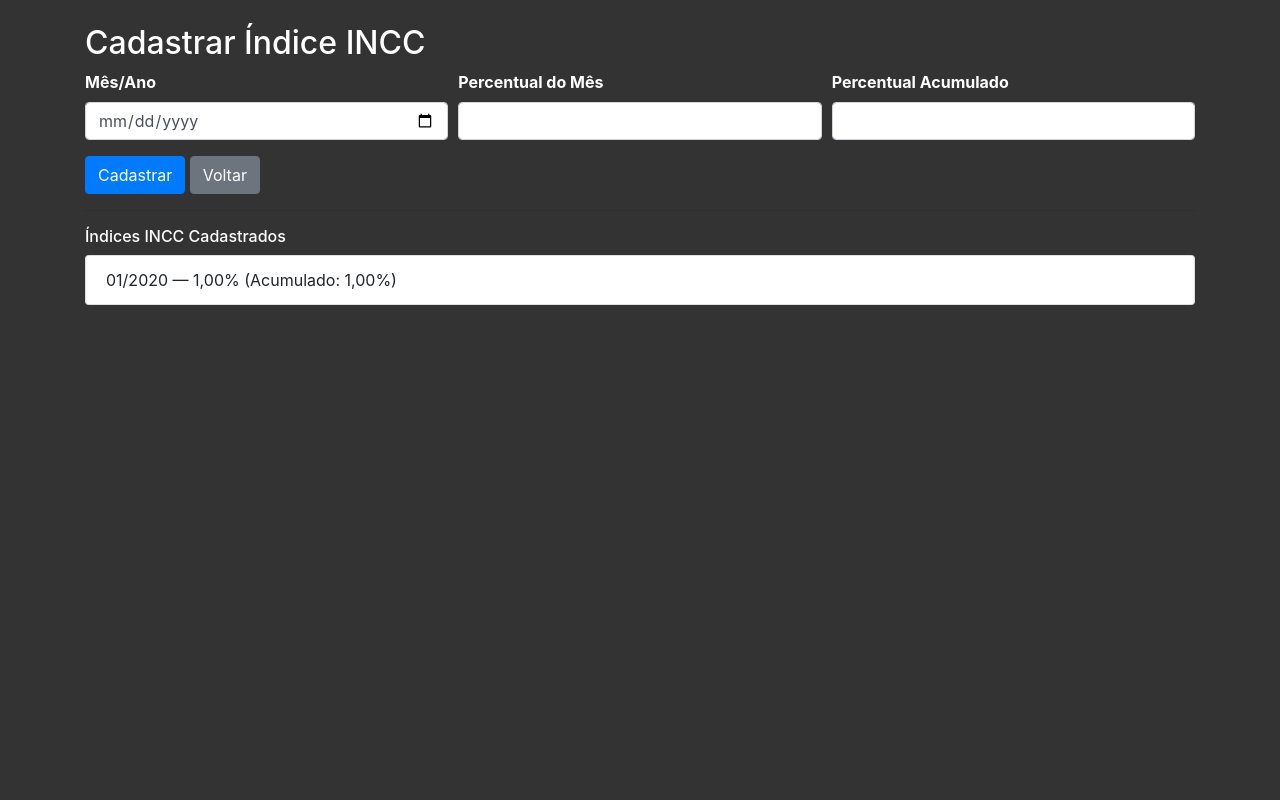
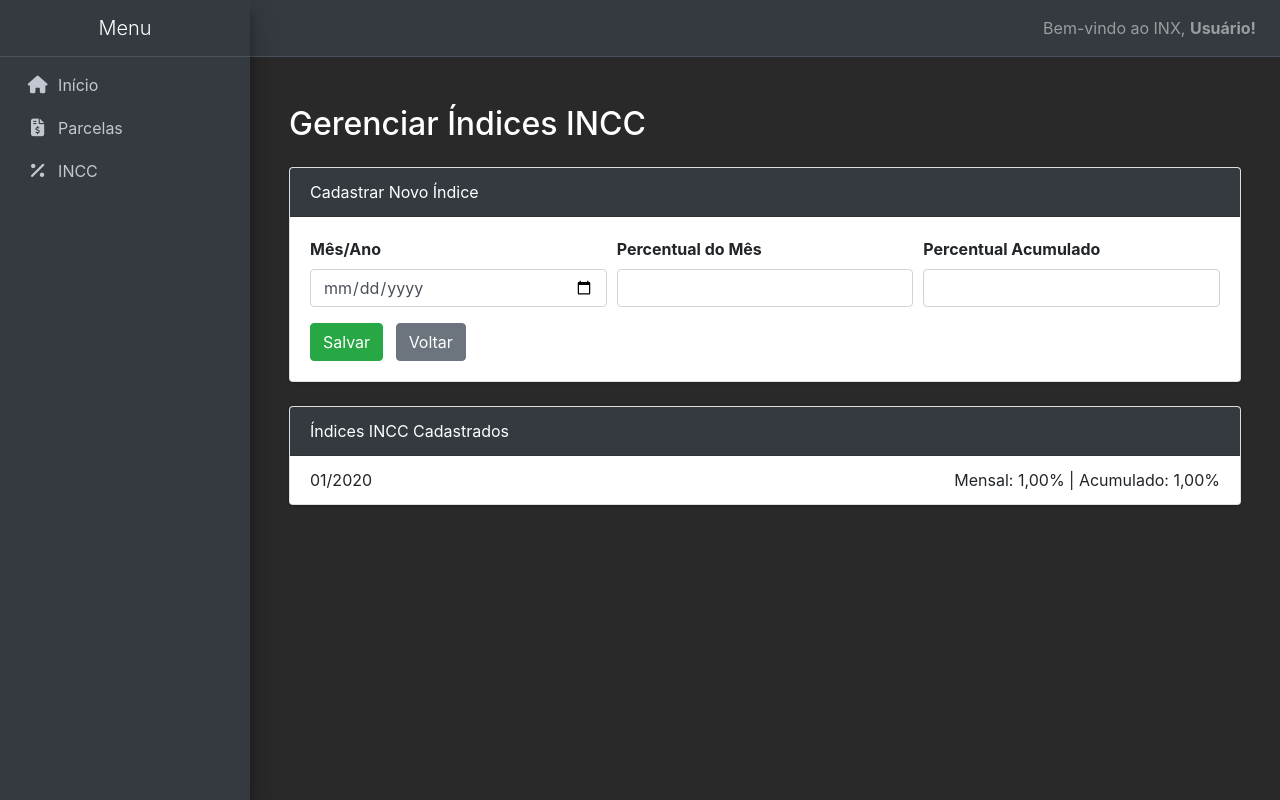
Before and after one commit to RafaelCirn3/INCC-Calculator, a Django app: page /incc/ in a window 1280 px wide. Run offline with Django 5.2, Linux system fonts and the light colour scheme; tables that the repository leaves empty hold one stand-in row (values such as "Sample post"); some libraries are stand-ins or nearby versions.

Commit message:
feat- :arrow_up: adição da estilização + versão api para adição do INCC

```diff
--- /dev/null
+++ b/app/api/urls.py
@@ -0,0 +1,12 @@
+# app/urls.py
+
+from django.urls import path, include
+from rest_framework.routers import DefaultRouter
+from .viewsets import INCCIndexViewSet
+
+router = DefaultRouter()
+router.register(r'incc', INCCIndexViewSet, basename='inccindex')
+
+urlpatterns = [
+    path('', include(router.urls)),
+]
--- a/app/templates/base.html
+++ b/app/templates/base.html
@@ -3,77 +3,87 @@
 <html lang="pt-br">
 <head>
     <meta charset="UTF-8">
-    <title>{% block title %}Sistema de Parcelas{% endblock %}</title>
+    <title>{% block title %}INX - INCC Indexer{% endblock %}</title>
     <link rel="stylesheet" href="https://cdn.jsdelivr.net/npm/admin-lte@3.2/dist/css/adminlte.min.css">
     <link rel="stylesheet" href="https://cdn.jsdelivr.net/npm/bootstrap@4.6.2/dist/css/bootstrap.min.css">
 </head>
-<body class="hold-transition sidebar-mini" style="background-color: #333333;">
+<body class="hold-transition sidebar-mini layout-fixed" style="background-color: #333333;">
 
 <div class="wrapper">
-    <!-- Alerta se não houver índices INCC -->
 
+    <!-- Navbar -->
+    <nav class="main-header navbar navbar-expand navbar-dark bg-dark">
+        <ul class="navbar-nav ml-auto">
+            <li class="nav-item">
+                <span class="nav-link">Bem-vindo ao INX, <strong>Usuário!</strong></span>
+            </li>
+        </ul>
+    </nav>
 
-    <section class="content">
-        {% block content %}{% endblock %}
-    </section>
-</div>
+    <!-- Sidebar -->
+    <aside class="main-sidebar sidebar-dark-primary elevation-4">
+        <a href="{% url 'home' %}" class="brand-link text-center">
+            <span class="brand-text font-weight-light">Menu</span>
+        </a>
+        <div class="sidebar">
+            <nav class="mt-2">
+                <ul class="nav nav-pills nav-sidebar flex-column" role="menu">
+                    <li class="nav-item">
+                        <a href="{% url 'home' %}" class="nav-link">
+                            <i class="nav-icon fas fa-home"></i>
+                            <p>Início</p>
+                        </a>
+                    </li>
+                    <li class="nav-item">
+                        <a href="{% url 'parcela_list' %}" class="nav-link">
+                            <i class="nav-icon fas fa-file-invoice-dollar"></i>
+                            <p>Parcelas</p>
+                        </a>
+                    </li>
+                    <li class="nav-item">
+                        <a href="{% url 'incc_index' %}" class="nav-link">
+                            <i class="nav-icon fas fa-percentage"></i>
+                            <p>INCC</p>
+                        </a>
+                    </li>
+                </ul>
+            </nav>
+        </div>
+    </aside>
 
-<!-- Modal de Cadastro e Listagem de INCC -->
-<div class="modal fade" id="inccModal" tabindex="-1" role="dialog" aria-labelledby="inccModalLabel" aria-hidden="true">
-  <div class="modal-dialog modal-lg" role="document">
-    <div class="modal-content">
-      <form method="post" action="{% url 'incc_create' %}">
-        {% csrf_token %}
-        <div class="modal-header">
-          <h5 class="modal-title" id="inccModalLabel">Cadastro de Índice INCC</h5>
-          <button type="button" class="close" data-dismiss="modal" aria-label="Fechar">
-            <span aria-hidden="true">&times;</span>
-          </button>
-        </div>
-        <div class="modal-body">
-            <!-- Formulário de cadastro -->
-            {{ incc_form.non_field_errors }}
-            <div class="form-row">
-              <div class="form-group col-md-4">
-                  <label for="id_mes_ano">Mês/Ano (formato: AAAA-MM-01)</label>
-                  {{ incc_form.mes_ano|add_class:"form-control" }}
-              </div>
-              <div class="form-group col-md-4">
-                  <label for="id_percentual">Percentual do Mês</label>
-                  {{ incc_form.percentual|add_class:"form-control" }}
-              </div>
-              <div class="form-group col-md-4">
-                  <label for="id_percentual_acumulado">Percentual Acumulado</label>
-                  {{ incc_form.percentual_acumulado|add_class:"form-control" }}
-              </div>
-          </div>
+    <!-- Content Wrapper -->
+    <div class="content-wrapper" style="background-color:rgb(41, 41, 41);">
+        <section class="content p-4">
+            {% block content %}
+            <div class="container text-white">
+                <h2 class="mb-4">Bem-vindo ao <strong>INX - INCC Indexer</strong></h2>
+                <p>O INX foi desenvolvido para facilitar o cálculo e controle de parcelas com correção monetária baseada no INCC (Índice Nacional da Construção Civil).</p>
 
-            <!-- Listagem de índices cadastrados -->
-            <hr>
-            <h6>Índices cadastrados</h6>
-            <ul class="list-group">
-                {% for indice in incc_indices %}
-                <li class="list-group-item d-flex justify-content-between align-items-center">
-                  {{ indice.mes_ano|date:"m/Y" }} —
-                  <span>Mensal: {{ indice.percentual }}%</span> |
-                  <span>Acumulado: {{ indice.percentual_acumulado }}%</span>
-              </li>
-                {% empty %}
-                    <li class="list-group-item">Nenhum índice cadastrado.</li>
-                {% endfor %}
-            </ul>
-        </div>
-        <div class="modal-footer">
-          <button type="submit" class="btn btn-primary">Salvar</button>
-          <button type="button" class="btn btn-secondary" data-dismiss="modal">Fechar</button>
-        </div>
-      </form>
+                <h5>Funcionalidades:</h5>
+                <ul>
+                    <li>Cadastro de parcelas com valores e datas definidas</li>
+                    <li>Correção automática de parcelas com base no índice INCC</li>
+                    <li>Exportação de relatórios em Excel com valores atualizados</li>
+                    <li>Gestão mensal dos índices INCC e valores acumulados</li>
+                </ul>
+
+                <h5>Importante saber:</h5>
+                <ul>
+                    <li>O campo <strong>"Mês/Ano"</strong> deve ser preenchido no formato <strong>AAAA-MM-01</strong></li>
+                    <li><strong>O sistema ignora o dia</strong> informado no campo de data – apenas mês e ano são utilizados</li>
+                    <li><strong>Use ponto (.) e não vírgula (,)</strong> ao inserir valores percentuais. Exemplo: <code>0.75</code> para representar 0,75%</li>
+                    <li>Mantenha os índices mensais sempre atualizados para garantir cálculos precisos</li>
+                </ul>
+
+                <p>Utilize o menu lateral para acessar os módulos disponíveis. Para dúvidas ou suporte, entre em contato com a equipe responsável.</p>
+            </div>
+            {% endblock %}
+        </section>
     </div>
-  </div>
-</div>
 
 <script src="https://cdn.jsdelivr.net/npm/jquery@3.6.4/dist/jquery.min.js"></script>
 <script src="https://cdn.jsdelivr.net/npm/bootstrap@4.6.2/dist/js/bootstrap.bundle.min.js"></script>
 <script src="https://cdn.jsdelivr.net/npm/admin-lte@3.2/dist/js/adminlte.min.js"></script>
+<script src="https://kit.fontawesome.com/a076d05399.js"></script>
 </body>
 </html>
--- a/app/templates/incc/incc_index_form.html
+++ b/app/templates/incc/incc_index_form.html
@@ -1,54 +1,63 @@
 {% extends 'base.html' %}
 {% load widget_tweaks %}
 
-{% block title %}Cadastrar e Listar Índices INCC{% endblock %}
+{% block title %}Gerenciar INCC{% endblock %}
 
 {% block content %}
-<div class="container mt-4 position-relative">
-    <h2 class="text-white">Cadastrar Índice INCC</h2>
+<div class="container mt-4">
+    <h2 class="text-white mb-4">Gerenciar Índices INCC</h2>
 
     {% if messages %}
-        <div class="alert alert-danger">
+        <div class="alert alert-info">
             {% for message in messages %}
                 <p>{{ message }}</p>
             {% endfor %}
         </div>
     {% endif %}
 
+    <!-- Formulário de Cadastro -->
+    <div class="card mb-4">
+        <div class="card-header bg-dark text-white">
+            Cadastrar Novo Índice
+        </div>
+        <div class="card-body">
             <form method="post">
                 {% csrf_token %}
                 <div class="form-row">
                     <div class="form-group col-md-4">
-                <label for="id_mes_ano" class="text-white">Mês/Ano</label>
+                        <label for="id_mes_ano">Mês/Ano</label>
                         {{ form.mes_ano|add_class:"form-control" }}
                     </div>
                     <div class="form-group col-md-4">
-                <label for="id_percentual" class="text-white">Percentual do Mês</label>
+                        <label for="id_percentual">Percentual do Mês</label>
                         {{ form.percentual|add_class:"form-control" }}
                     </div>
                     <div class="form-group col-md-4">
-                <label for="id_percentual_acumulado" class="text-white">Percentual Acumulado</label>
+                        <label for="id_percentual_acumulado">Percentual Acumulado</label>
                         {{ form.percentual_acumulado|add_class:"form-control" }}
                     </div>
                 </div>
-        <div class="form-group">
-            <button type="submit" class="btn btn-primary">Cadastrar</button>
-            <a href="{% url 'parcela_list' %}" class="btn btn-secondary">Voltar</a>
+                <button type="submit" class="btn btn-success">Salvar</button>
+                <a href="{% url 'parcela_list' %}" class="btn btn-secondary ml-2">Voltar</a>
+            </form>
         </div>
-    </form>
+    </div>
 
-    <hr>
-
-    <h6 class="text-white">Índices INCC Cadastrados</h6>
-    <ul class="list-group">
+    <!-- Lista de Índices Cadastrados -->
+    <div class="card">
+        <div class="card-header bg-dark text-white">
+            Índices INCC Cadastrados
+        </div>
+        <ul class="list-group list-group-flush">
             {% for indice in incc_indices %}
                 <li class="list-group-item d-flex justify-content-between align-items-center">
-                {{ indice.mes_ano|date:"m/Y" }} —
-                {{ indice.percentual }}% (Acumulado: {{ indice.percentual_acumulado }}%)
+                    <span>{{ indice.mes_ano|date:"m/Y" }}</span>
+                    <span>Mensal: {{ indice.percentual }}% | Acumulado: {{ indice.percentual_acumulado }}%</span>
                 </li>
             {% empty %}
-            <li class="list-group-item">Nenhum índice cadastrado.</li>
+                <li class="list-group-item">Nenhum índice cadastrado ainda.</li>
             {% endfor %}
         </ul>
     </div>
+</div>
 {% endblock %}
--- a/app/templates/parcela/list.html
+++ b/app/templates/parcela/list.html
@@ -7,7 +7,7 @@
 <div class="container mt-4 position-relative">
     <!-- Alinhando os botões no header -->
     <div class="d-flex justify-content-between mb-3">
-        <a href="{% url 'incc_create' %}" class="btn btn-warning">Cadastrar Índices INCC</a>
+        <a href="{% url 'incc_index' %}" class="btn btn-warning">Cadastrar Índices INCC</a>
         <a href="{% url 'calcular_parcela' %}" class="btn btn-success">
             + Nova Parcela
         </a>
--- a/app/urls.py
+++ b/app/urls.py
@@ -1,14 +1,14 @@
-from django.urls import path
-from django.shortcuts import redirect
+from django.urls import path, include
 from . import views
 
 
 urlpatterns = [
-    path('', lambda request: redirect('parcela_list'), name='home'),  # redireciona para a tela principal
+    path('api/', include('app.api.urls')),  # Inclui as URLs da API
+    path('', views.base, name='home'),  # redireciona para a tela principal
     path('calcular/', views.calcular_parcela, name='calcular_parcela'),
     path('parcela/<int:parcela_id>/', views.parcela_detalhe, name='parcela_detalhe'),
     path('parcela_delete/<int:parcela_id>/', views.parcela_delete, name='parcela_delete'),
     path('parcelas/', views.parcela_list, name='parcela_list'),  # ESTA é a tela que herda de base.html
     path('gerar_excel/', views.gerar_excel, name='gerar_excel'),
-    path('incc/', views.incc_index_form, name='incc_create'),
+    path('incc/', views.incc_index_form, name='incc_index'),
 ]
--- a/project/settings.py
+++ b/project/settings.py
@@ -37,6 +37,7 @@ INSTALLED_APPS = [
     'django.contrib.sessions',  # Sessões de usuários
     'django.contrib.messages',  # Mensagens para feedback do usuário
     'django.contrib.staticfiles',  # Arquivos estáticos (CSS, JS, imagens)
+    'rest_framework',
 
     # Adicione o seu app de cálculo
     'app',  # Seu app que contém os modelos de Parcela e INCCIndex
```
Also changed, not shown: app/api/serializers.py (added, +9 -0 lines), app/api/viewsets.py (added, +21 -0 lines). Lines whose indentation alone changed are shown as unchanged.
